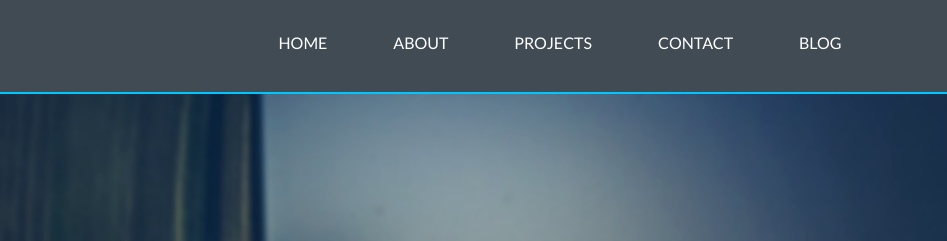
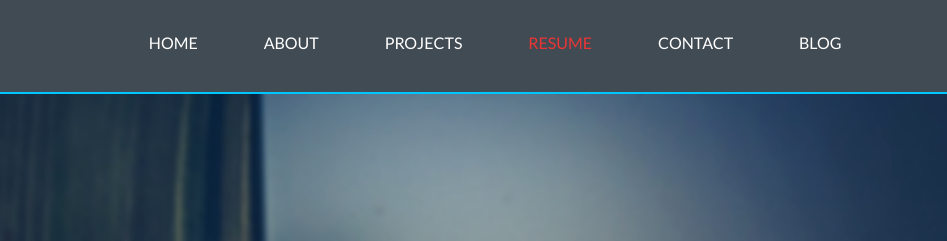
Before and after one commit to Eerian/eerian.github.io, a plain HTML site: page index.html in a window 1280 px wide. Shown: the top 241 px of the page, 333-1280 px from the left. Drawn offline with nearby package versions, Linux system fonts and the light colour scheme.

Commit message:
Added Resume Link

```diff
--- a/css/style.css
+++ b/css/style.css
@@ -52,6 +52,14 @@ nav {
     display: inline;
     margin-left: 30px;
     font-family: 'Ubuntu', sans-serif;
+}
+
+#resume {
+    color: rgb(235, 53, 53);
+}
+
+#resume:hover {
+    border: 1px solid red;
 }
 
 .main-nav li a {
--- a/index.html
+++ b/index.html
@@ -23,6 +23,7 @@
                     <li><a href="#top-screen">Home</a></li>
                     <li><a href="#about">About</a></li>
                     <li><a href="#projects">Projects</a></li>
+                    <li><a href="https://www.dropbox.com/s/0qqfndgs61jx74e/Erion%20Pali%20Resume%20.pdf?dl=0" id="resume">Resume</a></li>
                     <li><a href="#contact">Contact</a></li>
                     <li><a href="https://medium.com/@erionpali">Blog</a></li>
                 </ul>
```
